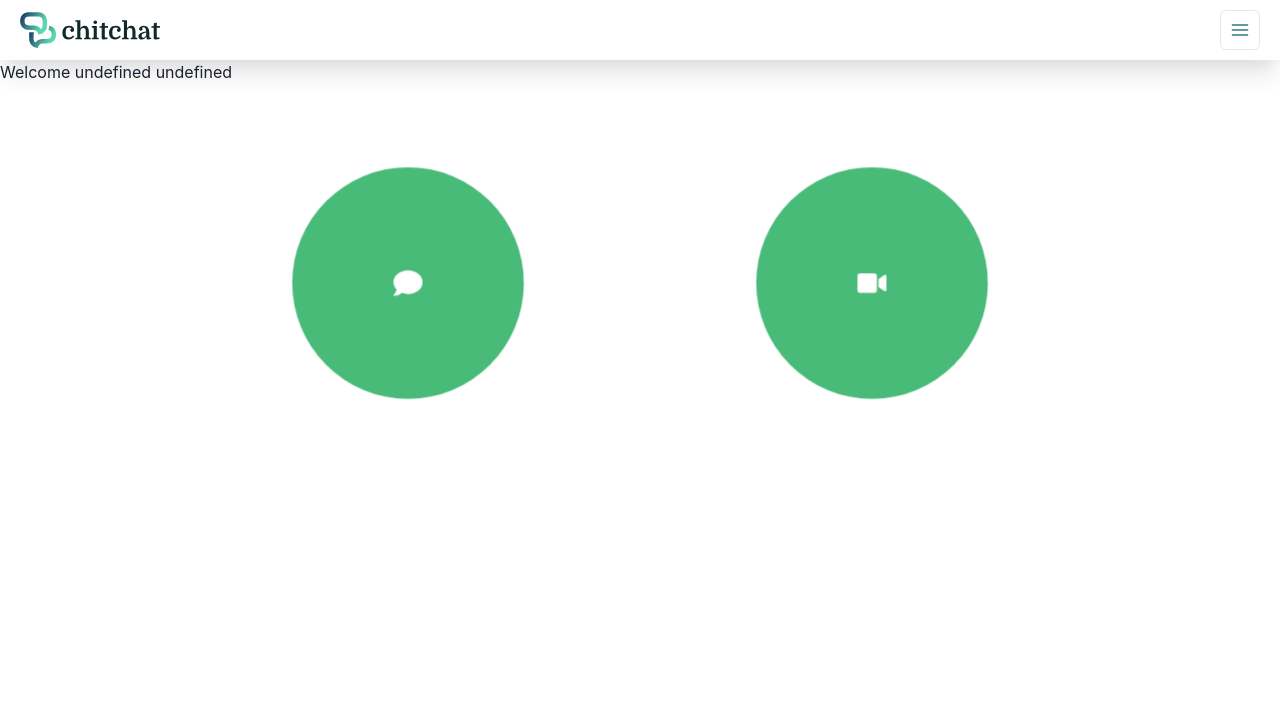
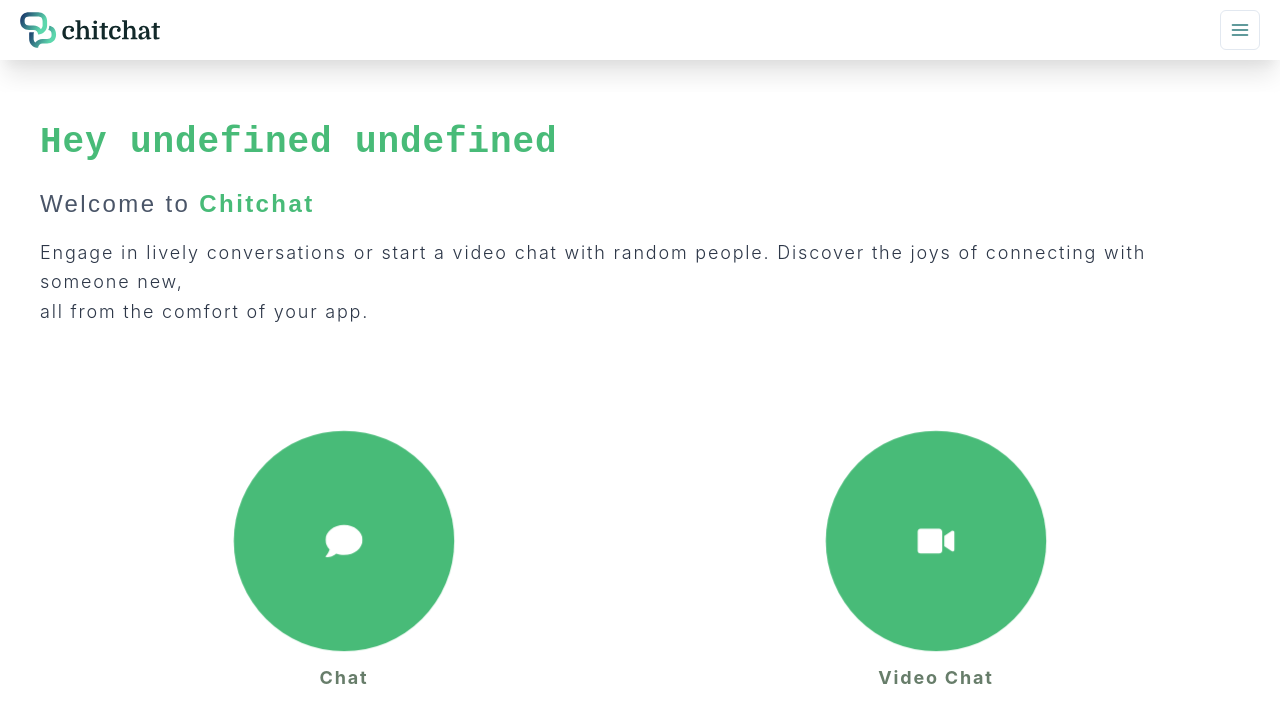
Before and after one commit to mohammedShafaz/chitchat-frontend, a React (Vite) app: page /profile in a window 1280 px wide. Shown: the top 722 px of the page. Built offline with nearby package versions, Linux system fonts and the light colour scheme.

Commit message:
chat with random ui updates

```diff
--- a/src/components/ChatWithRandom.tsx
+++ b/src/components/ChatWithRandom.tsx
@@ -1,13 +1,24 @@
-import { Flex } from "@chakra-ui/react";
+import { Flex, VStack, Text } from "@chakra-ui/react";
 import RandomButton from "./ui/RandomButton";
 import { FaComment, FaVideo } from "react-icons/fa";
 
 function ChatWithRandom() {
   return (
     <>
-      <Flex justifyContent="space-evenly" alignContent="center"  maxW="100%" maxH="100%" p={10}>
-        <RandomButton icon={FaComment} />
-        <RandomButton icon={FaVideo} />
+      <Flex justifyContent="space-around"
+        alignItems="center"
+        flexDirection={{ base: "column", md: "row" }}
+        gap={{ base: 10, md: 8 }}
+        maxW="100%"
+        p={{ base: 2, sm: 6, md: 10 }}>
+        <VStack spacing={7}>
+          <RandomButton icon={FaComment} />
+          <Text  fontSize="lg" fontWeight="bold" letterSpacing="widest" color="#677D6A" >Chat</Text>
+        </VStack>
+        <VStack spacing={7}>
+          <RandomButton icon={FaVideo} />
+          <Text fontSize="lg" fontWeight="bold" letterSpacing="widest" color="#677D6A">Video Chat</Text>
+        </VStack>
       </Flex>
     </>
   );
--- a/src/components/ui/RandomButton.tsx
+++ b/src/components/ui/RandomButton.tsx
@@ -1,4 +1,4 @@
-import { Button, Icon, keyframes, Text } from "@chakra-ui/react";
+import { Button, Icon, keyframes } from "@chakra-ui/react";
 import React from "react";
 
 
@@ -12,20 +12,20 @@ const pulse = keyframes`
 `;
 
 const RandomButton: React.FC<IRandomButton> = ({ icon }) => {
-  const pulseAnimation = `${pulse} 1.5s infinite ease-in-out`; // Animation timing
+  const pulseAnimation = `${pulse} 2s infinite ease-in-out`; // Animation timing
 
   return (
     <Button
-      borderRadius="120px"
-      backgroundColor="green.400"
-      w="190px"
-      h="190px"
-      animation={pulseAnimation}
-      _hover={{
-        backgroundColor: "green.500",
-      }}
+    borderRadius="50%"
+    backgroundColor="green.400"
+    w={{ base: "120px", sm: "150px", md: "190px" }}
+    h={{ base: "120px", sm: "150px", md: "190px" }}
+    animation={pulseAnimation}
+    _hover={{
+      backgroundColor: "green.500",
+    }}
     >
-       <Icon as={icon} boxSize={6} color="white" />
+       <Icon as={icon} boxSize={{ base: 5, sm: 6, md: 8 }} color="white" />
     </Button>
   );
 };
--- a/src/pages/Profile.tsx
+++ b/src/pages/Profile.tsx
@@ -1,6 +1,6 @@
 import { useSelector } from "react-redux";
 import { RootState } from "../store/store";
-import { Text, Box } from "@chakra-ui/react";
+import { Text, Box, VStack } from "@chakra-ui/react";
 import UserDashNavbar from "../components/UserDashNavbar";
 import ChatWithRandom from "../components/ChatWithRandom";
 
@@ -8,12 +8,55 @@ function Profile() {
   const user = useSelector((state: RootState) => state.auth.user);
   return (
     <>
-      <Box mb={10}>
+      <Box mb={2} >
         <UserDashNavbar />
-        <Text> Welcome {`${user?.firstName} ${user?.lastName}`}</Text>
-        <br />
       </Box>
-      <Box maxW="100%" mt={10}>
+
+      <Box
+        textAlign={{ base: "center", md: "left" }}
+        mt={8}
+        px={{ base: 4, sm: 6, md: 10 }}
+        py={6}
+        background="white"
+        borderRadius="lg"
+        mx={{ base: 2, sm: "auto", md: "none" }}
+        maxW={{ base: "90%", md: "100%" }}
+      >
+        <VStack align={{ base: "center", md: "start" }} spacing={4}>
+          <Text
+            fontSize={{ base: "2xl", sm: "3xl", md: "4xl" }}
+            fontWeight="bold"
+            fontFamily="monospace"
+            color="green.400"
+            letterSpacing="wide"
+          >
+            Hey <span>{`${user?.firstName} ${user?.lastName}`}</span></Text>
+          <Text
+            fontSize={{ base: "lg", sm: "xl", md: "2xl" }}
+            fontWeight="light"
+            fontFamily="sans-serif"
+            letterSpacing="widest"
+            color="gray.600"
+          >
+             Welcome to{" "}
+            <Text as="span" fontWeight="bold" color="green.400">
+              Chitchat
+            </Text></Text>
+          <Text
+            fontWeight="light"
+            color="gray.700"
+            fontSize={{ base: "sm", sm: "md", md: "lg" }}
+            lineHeight="tall"
+            letterSpacing="widest"
+          >Engage in lively conversations or start a video chat with random people.
+            Discover the joys of connecting with someone new,<br />
+            all from the comfort of your app.
+          </Text>
+        </VStack>
+      </Box>
+
+
+      <Box  mt={8} p={{ base: 2, sm: 4, md: 6 }} textAlign="center">
         <ChatWithRandom />
       </Box>
     </>
```
Also changed, not shown: src/components/BasicInfoStep.tsx (added, +65 -0 lines).
